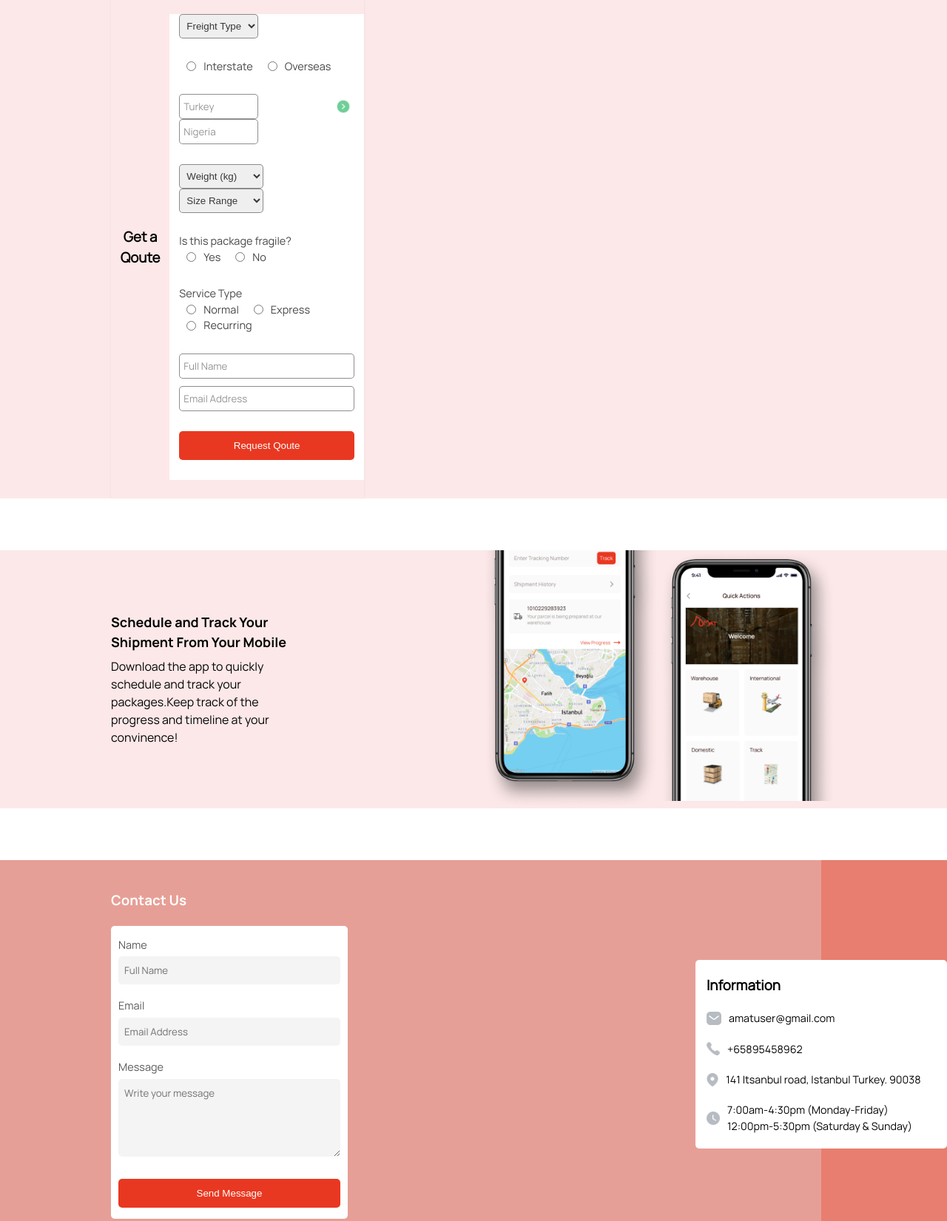
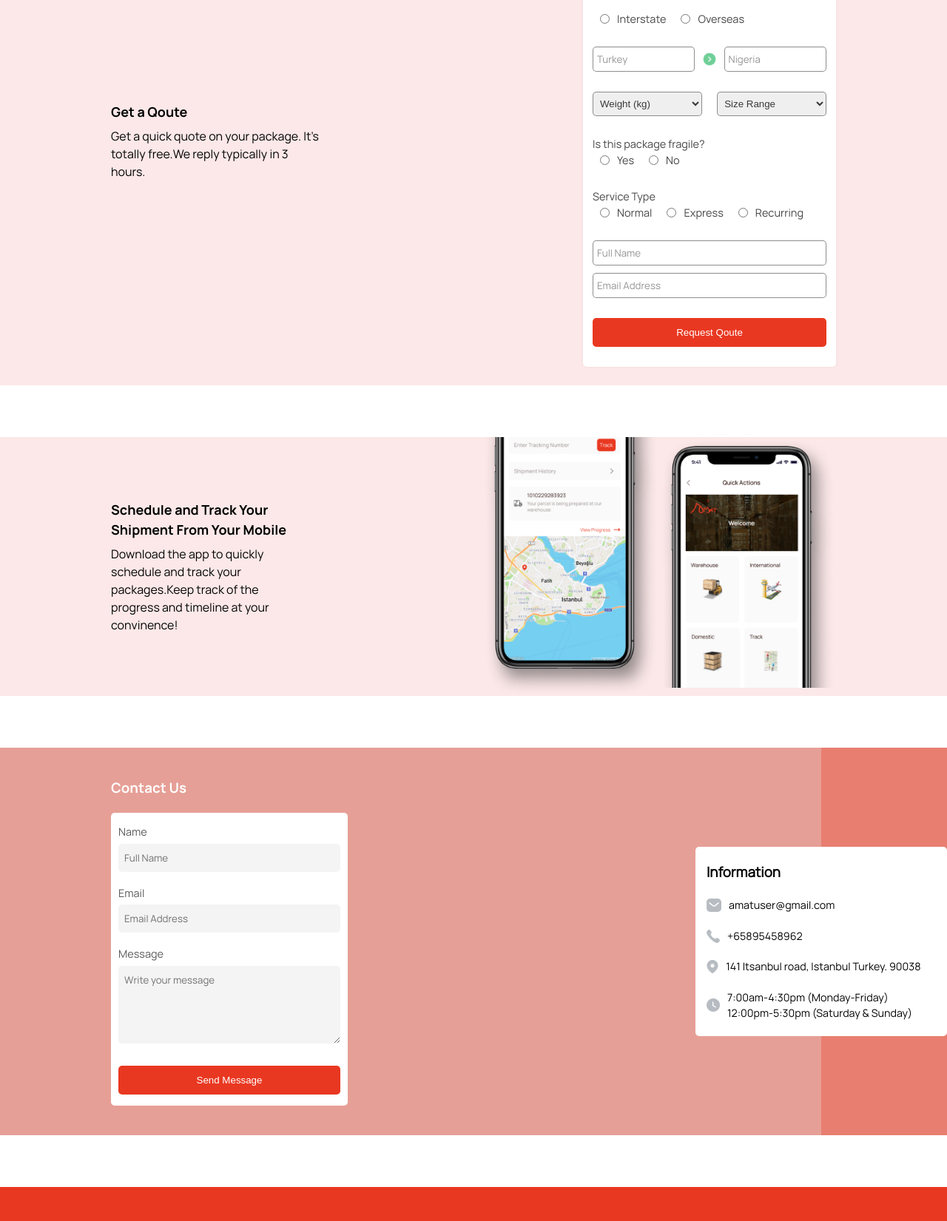
Before and after one commit to elijh-e/kpie, a plain HTML site: page index.html in a window 1280 px wide. Shown: the part 2780-4431 px from the top of the page at 74% size. Drawn offline with Linux system fonts and the light colour scheme.

Commit message:
modify style rule

```diff
--- a/assets/css/media_styles.css
+++ b/assets/css/media_styles.css
@@ -114,7 +114,7 @@
 		height: 206px;
 	}
 
-	#q_ship > div {
+	#q_ship {
 		flex-direction: column;
 		align-items: center;
 	}
--- a/assets/css/styles.css
+++ b/assets/css/styles.css
@@ -478,7 +478,7 @@ input, textarea {
 	margin-right: 30px;
 }
 
-#q_ship > div {
+#q_ship {
 	display: flex;
 	padding: 25px 0;
 	justify-content: space-between;
@@ -754,6 +754,7 @@ input, textarea {
 #page_footer #bottom > div ul li {
 	display: flex;
 	align-items: center;
+	justify-content: center;
 	margin-right: 5px;
 }
 #page_footer #bottom > div ul li:not(li:last-of-type)::after {
--- a/assets/js/script.js
+++ b/assets/js/script.js
@@ -1,6 +1,6 @@
 (function() {
-	let fadeInRight = ['animate__animated', 'animate__fadeInRight']
-	let fadeInLeft = ['animate__animated', 'animate__fadeInLeft']
+	let fadeInRight = ['animate__animated', 'animate__slideInRight']
+	let fadeInLeft = ['animate__animated', 'animate__slideInLeft']
 
 	const elementsToObserve = document.querySelectorAll('#about_section, #backers, #services, #contact, #core, #tms, #apps')
 	window.addEventListener('DOMContentLoaded', (e) => {
@@ -9,7 +9,7 @@
 
 	function assignIntialProps() {
 		const observer = new IntersectionObserver(showElements,
-			{root: null, rootMargin: '0px', threshold: .2}
+			{root: null, rootMargin: '0px', threshold: .4}
 		)
 		Array.from(elementsToObserve).forEach(e => {
 			e.style.visibility = 'hidden'
```
